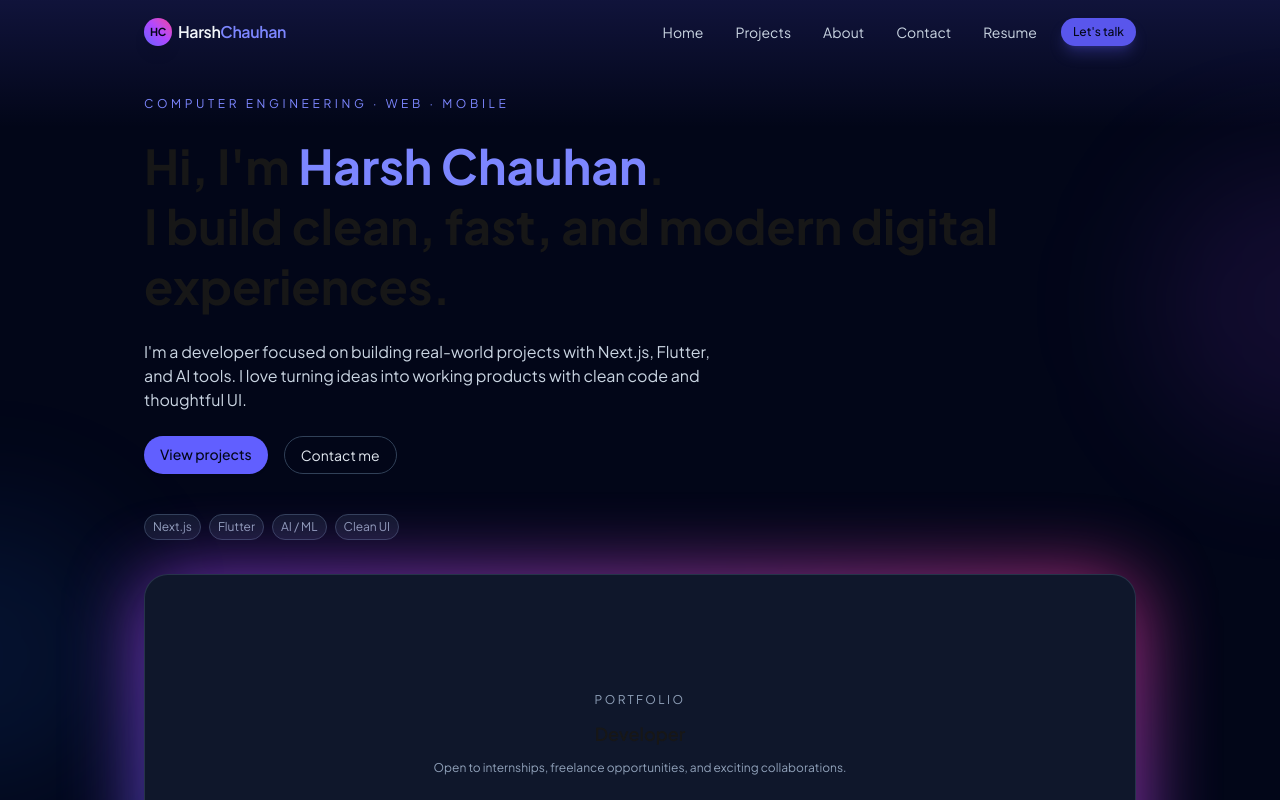
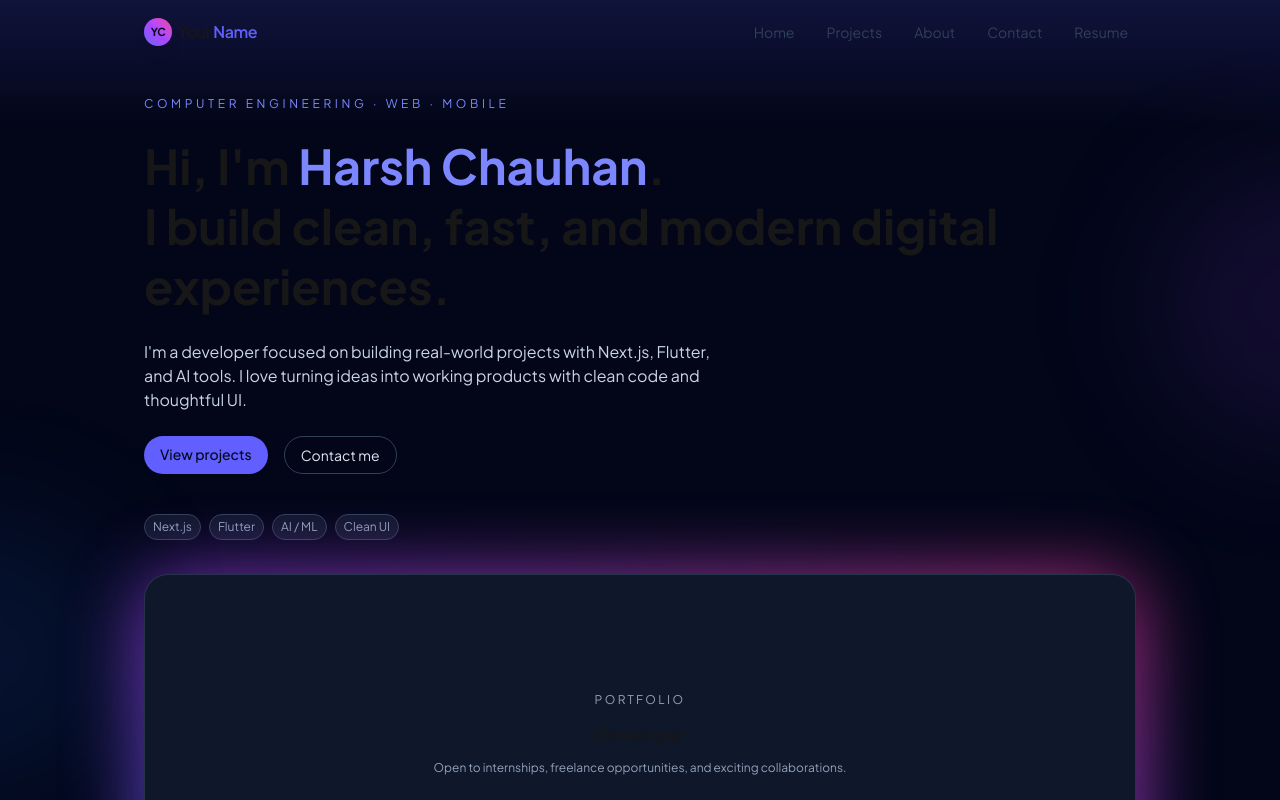
Before and after one commit to GitHarsh1511/portfolio, a Next.js app: page / in a window 1280 px wide. Shown: the top 800 px of the page. Built offline with nearby package versions, Linux system fonts and the light colour scheme.

Commit message:
Default Nav

```diff
--- a/components/Navbar.tsx
+++ b/components/Navbar.tsx
@@ -1,3 +1,4 @@
+// components/Navbar.tsx
 "use client";
 
 import Link from "next/link";
@@ -23,47 +24,46 @@ export default function Navbar() {
     <header
       className={`fixed top-0 left-0 right-0 z-30 transition-all ${
         isScrolled
-          ? "backdrop-blur-md bg-slate-950/80 border-b border-slate-800/70 shadow-[0_1px_0_0_rgba(15,23,42,0.8)]"
+          ? "backdrop-blur-md bg-white/80 border-b border-slate-200 shadow-[0_1px_0_0_rgba(15,23,42,0.08)]"
           : "bg-transparent"
       }`}
     >
-      <nav className="max-w-5xl mx-auto px-4 h-16 flex items-center justify-between">
+      <nav className="max-w-5xl mx-auto px-4 h-16 flex items-center justify-between gap-3">
         {/* Logo / Name */}
         <a
           href="#home"
-          className="font-semibold tracking-tight flex items-center gap-1.5"
+          className="font-semibold tracking-tight flex items-center gap-1.5 shrink-0"
         >
           <span className="inline-flex h-7 w-7 items-center justify-center rounded-full bg-linear-to-tr from-indigo-500 via-purple-500 to-pink-500 text-[11px] font-bold text-slate-950 shadow-lg">
-            HC
+            YC
           </span>
-          <span className="text-sm sm:text-base text-slate-100">
-            Harsh<span className="text-indigo-400">Chauhan</span>
+          <span className="text-sm sm:text-base">
+            Your <span className="text-indigo-500">Name</span>
           </span>
         </a>
 
-        {/* Links */}
-        <div className="hidden sm:flex items-center gap-4 text-xs sm:text-sm">
+        {/* Navigation links – now visible on mobile too */}
+        <div className="flex items-center gap-3 text-[11px] sm:gap-4 sm:text-sm">
           {sections.map((section) => (
             <a
               key={section.id}
               href={`#${section.id}`}
-              className="relative px-2 py-1 text-slate-300 hover:text-indigo-300 transition-colors"
+              className="px-1.5 sm:px-2 py-1 text-slate-700 hover:text-indigo-500 transition-colors"
             >
               {section.label}
             </a>
           ))}
 
-          {/* Resume = separate page */}
           <Link
             href="/resume"
-            className="relative px-2 py-1 text-slate-300 hover:text-indigo-300 transition-colors"
+            className="px-1.5 sm:px-2 py-1 text-slate-700 hover:text-indigo-500 transition-colors"
           >
             Resume
           </Link>
 
           <a
             href="#contact"
-            className="group inline-flex items-center gap-1 px-3 py-1.5 rounded-full text-xs font-medium bg-indigo-500/90 hover:bg-indigo-400 text-slate-950 shadow-lg shadow-indigo-500/25"
+            className="hidden xs:inline-flex items-center gap-1 px-3 py-1.5 rounded-full text-[11px] sm:text-xs font-medium bg-indigo-500/90 hover:bg-indigo-400 text-white shadow-md"
           >
             Let&apos;s talk
           </a>
```
